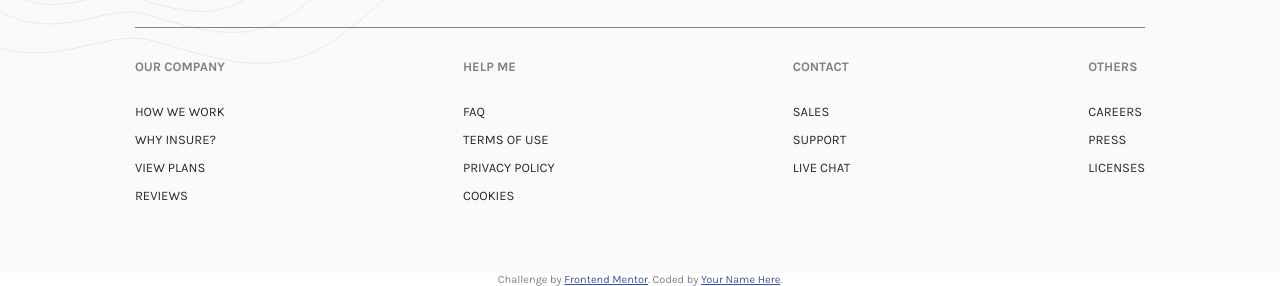
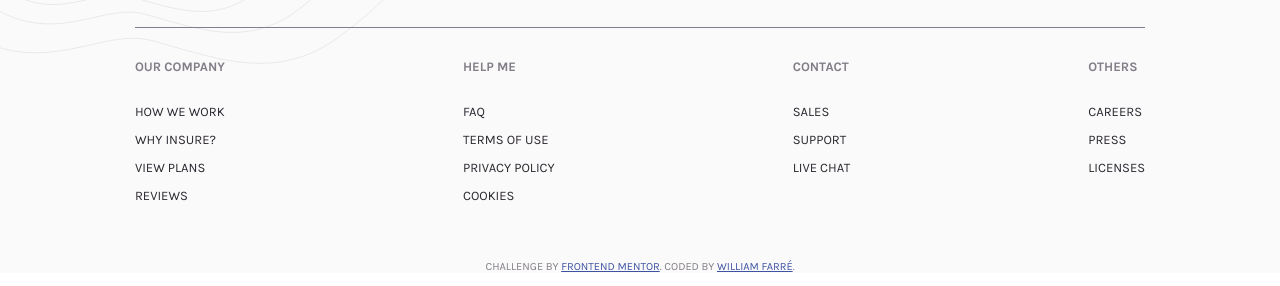
Before and after one commit to wfarre/insure-landing-page-master, a website: page index.html in a window 1280 px wide. Shown: the part 2234-2520 px from the top of the page. Drawn offline with Linux system fonts and the light colour scheme.

Commit message:
rearrange attribution

```diff
--- a/index.html
+++ b/index.html
@@ -22,6 +22,10 @@
     .attribution {
       font-size: 11px;
       text-align: center;
+      position: absolute;
+      bottom: 0;
+      left: 0;
+      width: 100%;
     }
 
     .attribution a {
@@ -367,6 +371,11 @@
       </div> <!-- .container -->
 
     </div><!-- .footer__main -->
+
+    <div class="attribution">
+      Challenge by <a href="https://www.frontendmentor.io?ref=challenge" target="_blank">Frontend Mentor</a>.
+      Coded by <a href="#">William Farré</a>.
+    </div>
   </footer>
 
 
@@ -375,10 +384,7 @@
 
 
 
-  <div class="attribution">
-    Challenge by <a href="https://www.frontendmentor.io?ref=challenge" target="_blank">Frontend Mentor</a>.
-    Coded by <a href="#">Your Name Here</a>.
-  </div>
+
 
   <script src="./index.js"></script>
 </body>
```
